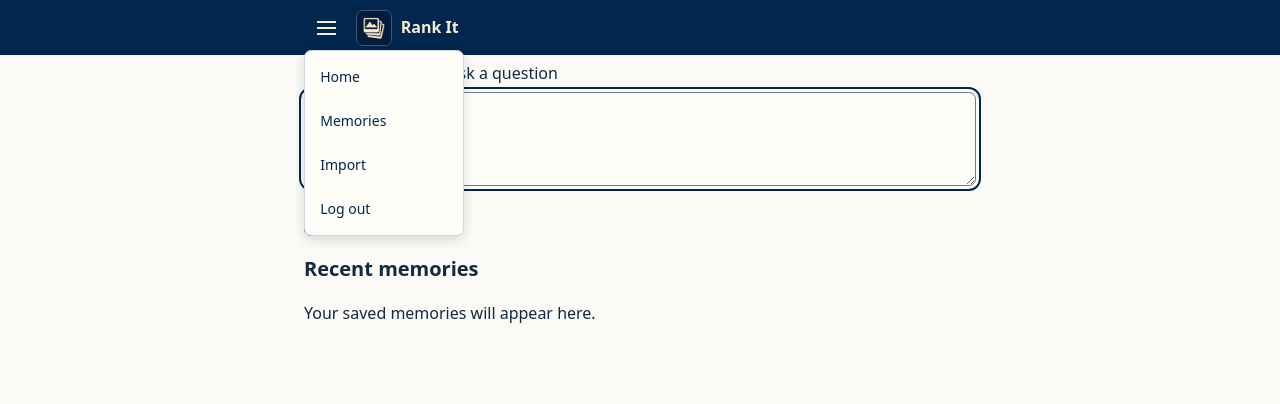
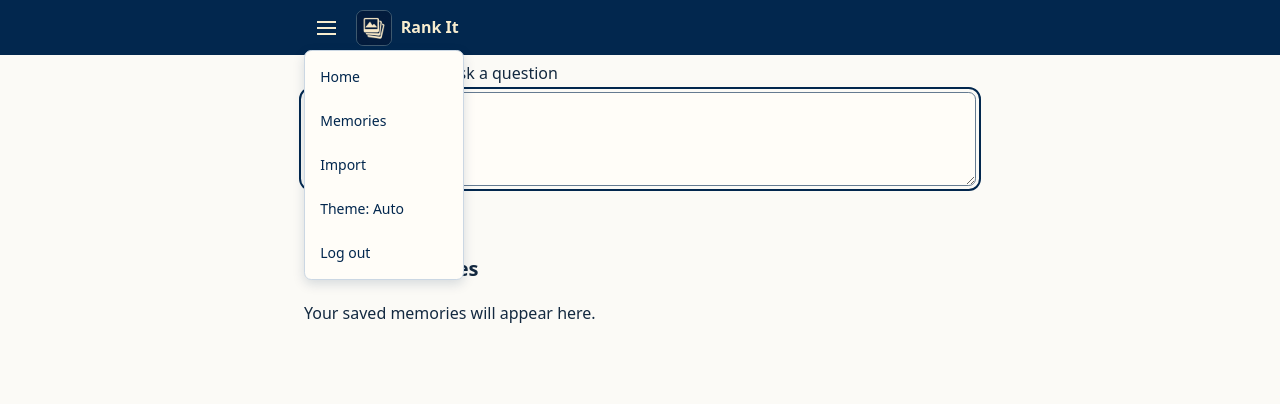
Before and after one commit to nm777/rank-it, a Laravel app: page / in a window 1280 px wide, after a click that opens the changed part. Shown: the top 404 px of the page. Run offline with Laravel 12, Linux system fonts and the light colour scheme; the visitor is signed in with stand-in values (Sample User, id 1); data that the repository does not hold is empty; parts of the project's set-up code (start-up, migrations or seed data) failed here and were passed over.

Commit message:
Add light, dark, and automatic themes

```diff
--- a/public/app.css
+++ b/public/app.css
@@ -2,20 +2,25 @@
     --navy: #02274e;
     --navy-hover: #173d62;
     --ivory: #f8edcf;
-    --paper: #fbfaf6;
-    --surface: #fffdf8;
-    --blue-wash: #eaf0f7;
-    --ink: #132940;
-    --muted-ink: #485e75;
-    --line: #cbd7e3;
-    --input-border: #657b91;
-    --shadow: #02274e26;
-    --backdrop: #02274e66;
-    color-scheme: light;
+    --paper: light-dark(#fbfaf6, #091a2a);
+    --surface: light-dark(#fffdf8, #10263b);
+    --blue-wash: light-dark(#eaf0f7, #1b3752);
+    --ink: light-dark(#132940, #f4eddd);
+    --muted-ink: light-dark(#485e75, #afc1d4);
+    --line: light-dark(#cbd7e3, #36526d);
+    --input-border: light-dark(#657b91, #7991a9);
+    --shadow: light-dark(#02274e26, #0006);
+    --backdrop: light-dark(#02274e66, #000a);
+    --accent: light-dark(var(--navy), #afd3fa);
+    --button-text: light-dark(var(--ivory), #092743);
+    --error: light-dark(#8c281d, #ffb1a6);
+    color-scheme: light dark;
     font: 100%/1.55 system-ui, sans-serif;
     color: var(--ink);
     background: var(--paper);
 }
+:root[data-theme="light"] { color-scheme: light; }
+:root[data-theme="dark"] { color-scheme: dark; }
 * { box-sizing: border-box; }
 body { margin: 0; }
 main { max-width: 44rem; margin: auto; padding: 1rem; }
@@ -27,12 +32,12 @@ body > header {
     color: var(--ivory);
     background: var(--navy);
 }
-:focus-visible { outline: 2px solid var(--navy); outline-offset: 3px; }
+:focus-visible { outline: 2px solid var(--accent); outline-offset: 3px; }
 .brand:focus-visible, .site-menu > summary:focus-visible { outline-color: var(--ivory); }
 main { padding-bottom: 4rem; }
 h1 { font-size: clamp(1.8rem, 5vw, 2.5rem); line-height: 1.15; margin: 1.4rem 0; }
 h2 { font-size: 1.25rem; }
-a { color: var(--navy); }
+a { color: var(--accent); }
 .brand {
     display: inline-flex;
     align-items: center;
@@ -80,7 +85,7 @@ a { color: var(--navy); }
     border: 0;
     border-radius: .25rem;
     background: transparent;
-    color: var(--navy);
+    color: var(--accent);
     font-size: .875rem;
     text-align: start;
     text-decoration: none;
@@ -103,8 +108,8 @@ input, textarea, button { font: inherit; }
 input, textarea { width: 100%; padding: .7rem; border: 1px solid var(--input-border); border-radius: .45rem; background: var(--surface); color: inherit; }
 label input { display: block; margin-top: .25rem; }
 textarea { resize: vertical; }
-button { padding: .6rem .9rem; border-radius: .45rem; border: 1px solid var(--navy); background: var(--navy); color: var(--ivory); cursor: pointer; }
-.secondary { background: transparent; color: var(--navy); }
+button { padding: .6rem .9rem; border-radius: .45rem; border: 1px solid var(--accent); background: var(--accent); color: var(--button-text); cursor: pointer; }
+.secondary { background: transparent; color: var(--accent); }
 .actions { display: flex; flex-wrap: wrap; gap: .6rem; }
 details > label, details > form { margin-top: .7rem; }
 summary { cursor: pointer; width: fit-content; min-height: 44px; align-content: center; }
@@ -112,7 +117,7 @@ section { margin-top: 2rem; }
 article { border-top: 1px solid var(--line); padding: .7rem 0; overflow-wrap: anywhere; }
 small { display: block; }
 .wording { white-space: pre-wrap; overflow-wrap: anywhere; }
-.errors { color: #8c281d; }
+.errors { color: var(--error); }
 
 .ai-output { margin-top: 2rem; }
 .ai-output summary { cursor: pointer; }
@@ -127,7 +132,7 @@ small { display: block; }
 }
 .question-navigation a, .text-action {
     font-size: .875rem;
-    color: var(--navy);
+    color: var(--accent);
 }
 .question-navigation a {
     display: inline-flex;
@@ -155,7 +160,7 @@ small { display: block; }
     overflow-wrap: anywhere;
 }
 .replay-input summary, .ai-output summary {
-    color: var(--navy);
+    color: var(--accent);
     font-size: .875rem;
 }
 .question-heading .replay-input[open] { padding-bottom: .65rem; }
--- /dev/null
+++ b/public/theme.js
@@ -0,0 +1,46 @@
+(() => {
+    const modes = ['light', 'dark', 'auto'];
+    const labels = { light: 'Light', dark: 'Dark', auto: 'Auto' };
+    const storageKey = 'rank-it-theme';
+    const root = document.documentElement;
+    let mode = 'auto';
+
+    try {
+        const savedMode = localStorage.getItem(storageKey);
+        if (modes.includes(savedMode)) {
+            mode = savedMode;
+        }
+    } catch {
+        // The switch still works in this page when browser storage is unavailable.
+    }
+
+    root.dataset.theme = mode;
+
+    document.addEventListener('DOMContentLoaded', () => {
+        const switcher = document.querySelector('#theme-switcher');
+        if (!switcher) {
+            return;
+        }
+
+        function renderSwitcher() {
+            const nextMode = modes[(modes.indexOf(mode) + 1) % modes.length];
+            switcher.textContent = `Theme: ${labels[mode]}`;
+            switcher.setAttribute('aria-label', `Theme: ${labels[mode]}. Switch to ${labels[nextMode]}.`);
+            return nextMode;
+        }
+
+        let nextMode = renderSwitcher();
+        switcher.hidden = false;
+        switcher.addEventListener('click', () => {
+            mode = nextMode;
+            root.dataset.theme = mode;
+            nextMode = renderSwitcher();
+
+            try {
+                localStorage.setItem(storageKey, mode);
+            } catch {
+                // Storage can be disabled even when JavaScript is enabled.
+            }
+        });
+    });
+})();
--- a/resources/views/layout.blade.php
+++ b/resources/views/layout.blade.php
@@ -5,6 +5,7 @@
     <meta name="viewport" content="width=device-width, initial-scale=1">
     <meta name="theme-color" content="#02274e">
     <title>@yield('title') · Rank It</title>
+    <script src="{{ asset('theme.js') }}"></script>
     <link rel="stylesheet" href="{{ asset('app.css') }}">
     <link rel="manifest" href="{{ asset('rank-it.webmanifest') }}">
     <link rel="icon" type="image/png" sizes="192x192" href="{{ asset('rank-it-192.png') }}">
@@ -23,6 +24,7 @@
                 <a href="{{ route('memories.browse') }}">Memories</a>
                 <a href="{{ route('imports.index') }}">Import</a>
                 <button type="button" id="install-app" hidden>Add to Home Screen</button>
+                <button type="button" id="theme-switcher" hidden>Theme: Auto</button>
                 <form method="post" action="{{ route('logout') }}">
                     @csrf
                     <button type="submit">Log out</button>
```
